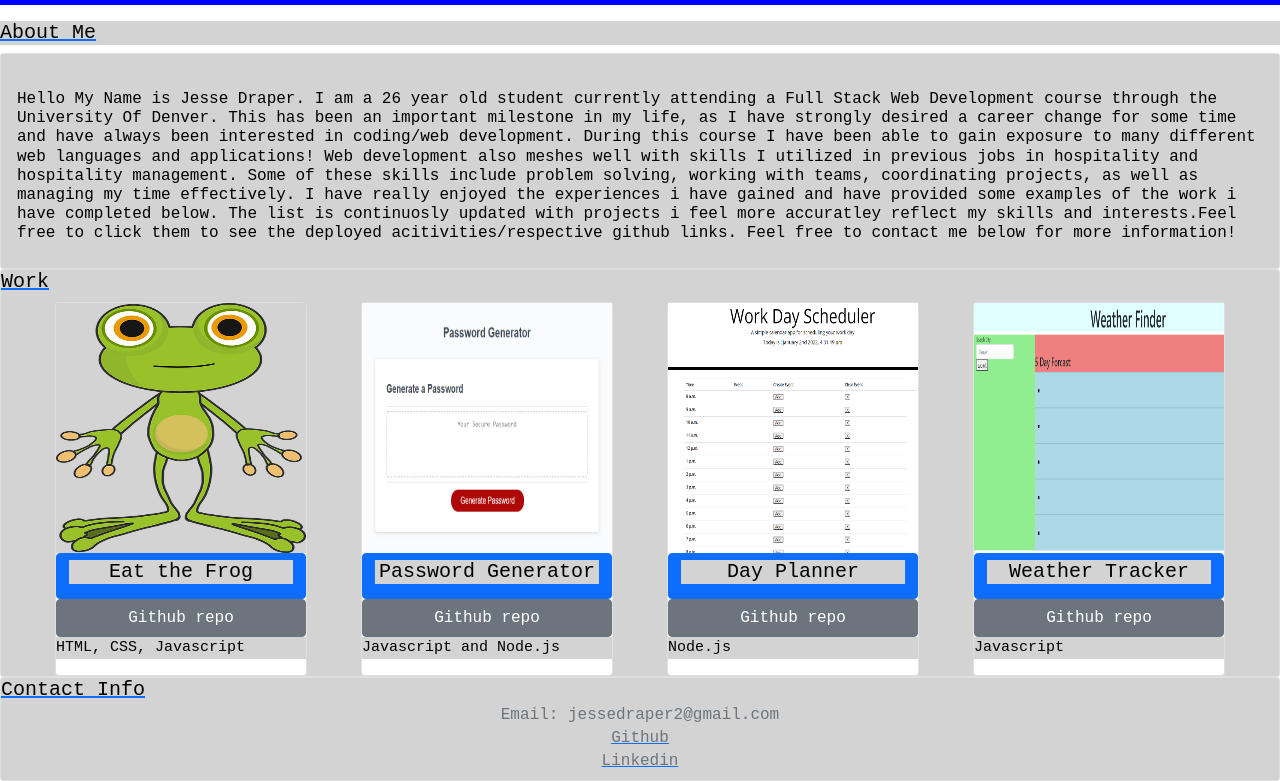
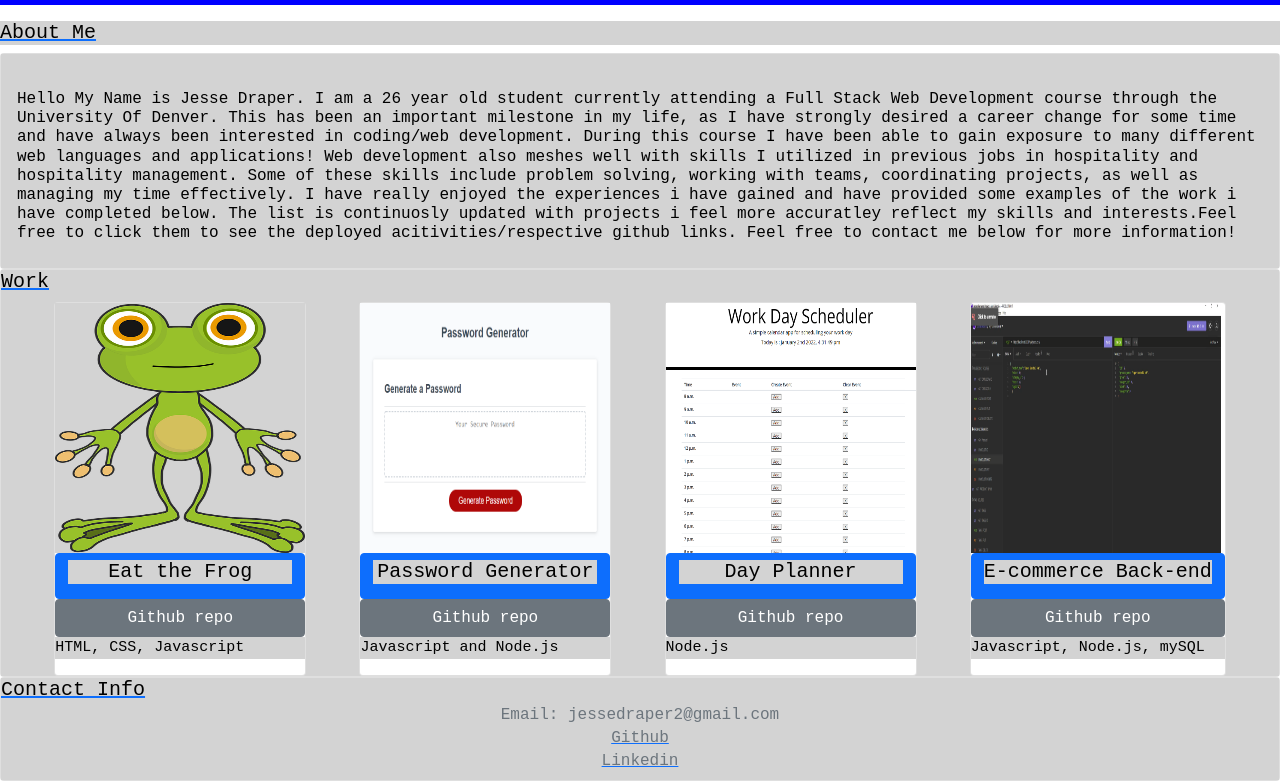
Before and after one commit to Konado22/New-Resume, a plain HTML site: page index.html in a window 1280 px wide. Shown: the part 425-1206 px from the top of the page. Drawn offline with nearby package versions, Linux system fonts and the light colour scheme.

Commit message:
more updates

```diff
--- a/index.html
+++ b/index.html
@@ -92,12 +92,12 @@
             </div>
             <div class="images">
                 <div class="card">
-                    <img src="assets\Screenshot weathertracker.png">
-                    <a class="btn btn-primary" href="https://konado22.github.io/Weather-Tracker/" target="_blank">
-                        <h3 class="center">Weather Tracker</h3>
+                    <img src="assets/Screenshot 2022-01-03 091057.png">
+                    <a class="btn btn-primary" href="https://drive.google.com/file/d/1BcqkvT3hBWy4p4Pawpq0XZ5XCw3li2-S/view" target="_blank">
+                        <h3 class="center">E-commerce Back-end</h3>
                     </a>
-                    <a class="btn btn-secondary" href="https://github.com/msp4msps/eat_the_frog" target="_blank">Github repo</a>
-                    <p class="center">Javascript</p>
+                    <a class="btn btn-secondary" href="https://github.com/Konado22/E-commerce-back-end" target="_blank">Github repo</a>
+                    <p class="center">Javascript, Node.js, mySQL</p>
                 </div>
             </div>
 
```
Also changed, not shown: assets/Screenshot 2022-01-03 091057.png (added).
